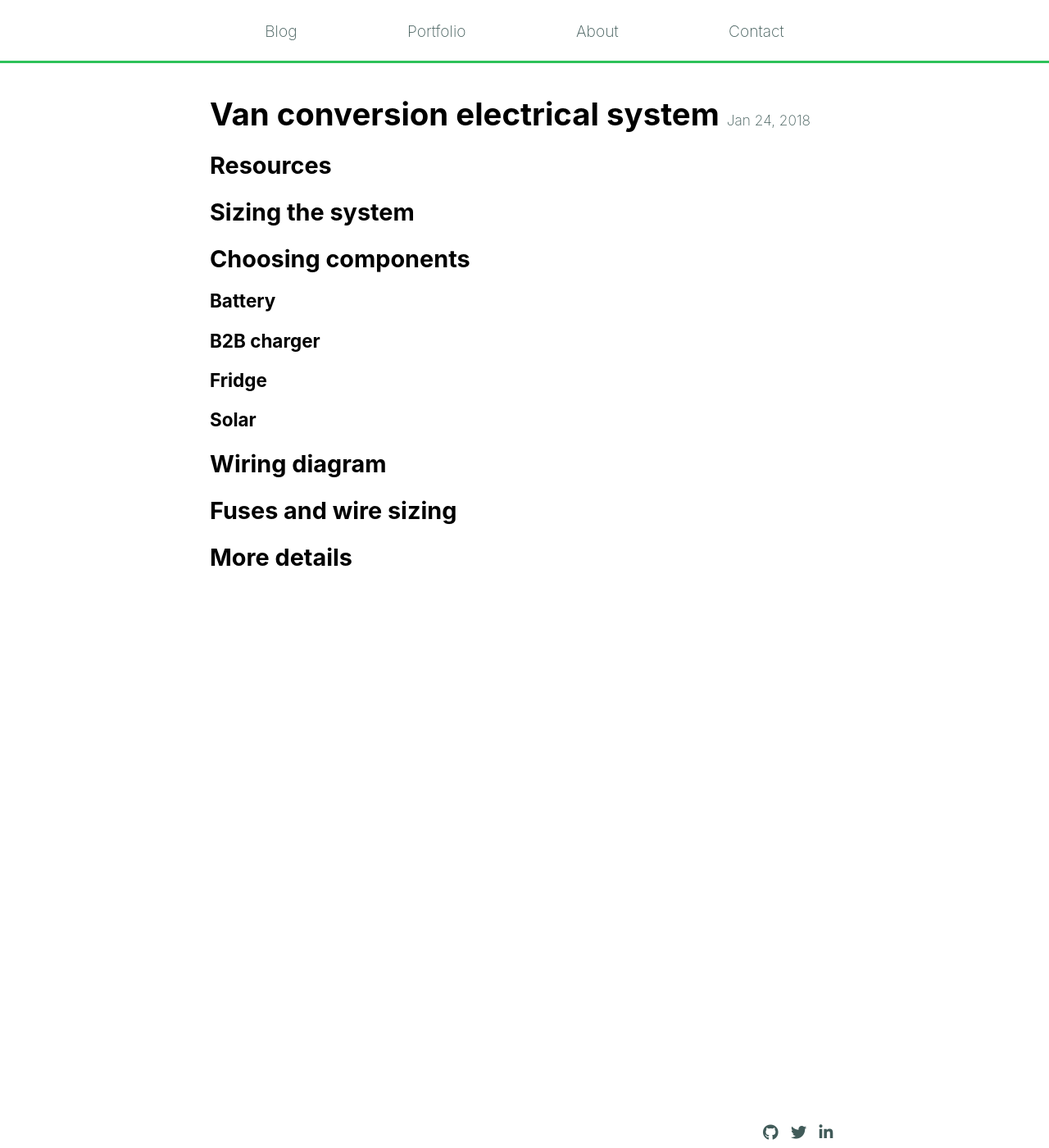
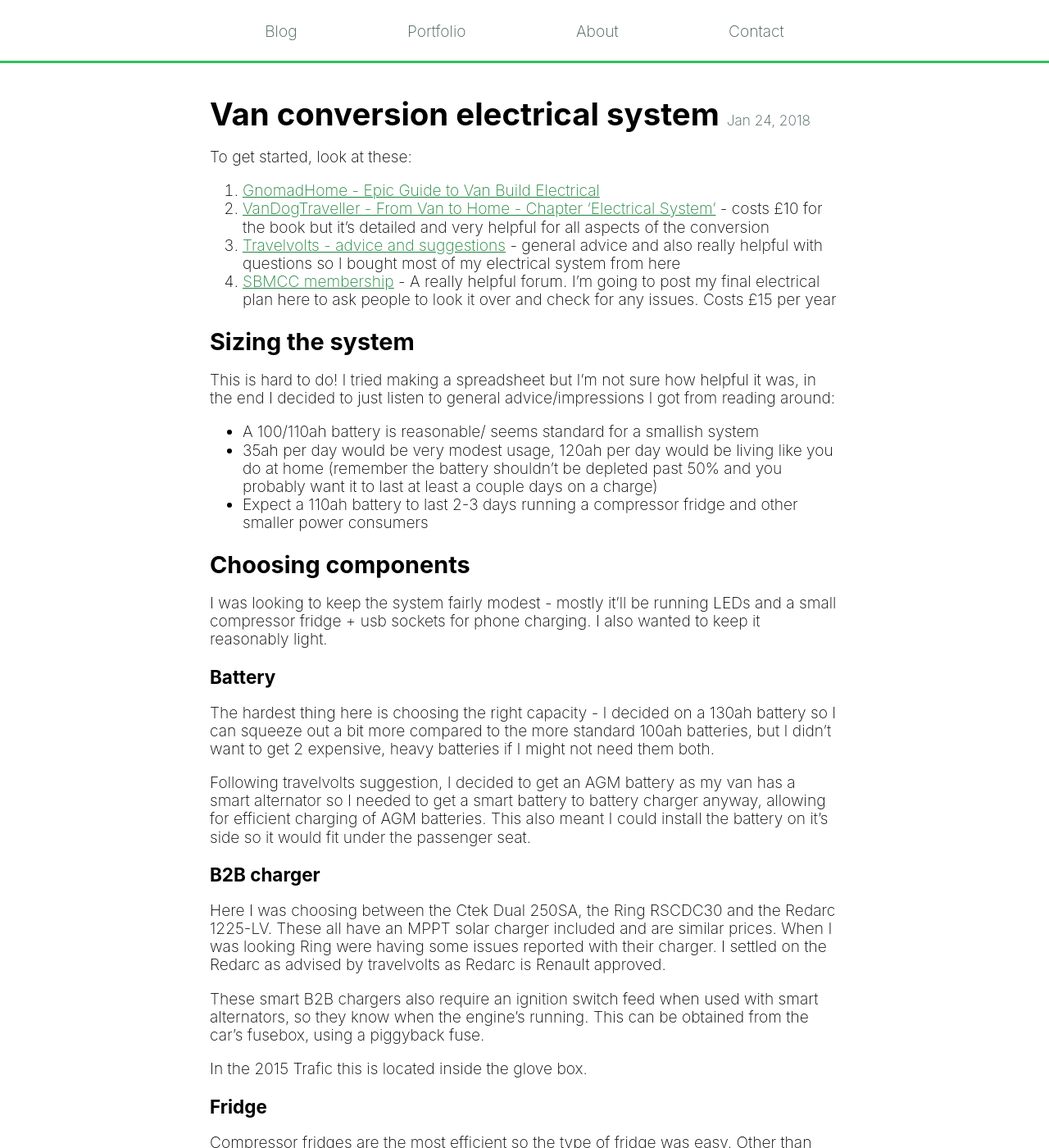
Before and after one commit to dangerdak/blog, a Jekyll site: the page built from _posts/2018-01-24-van-conversion-electrical-system.md, in a window 1280 px wide and 1400 px high. Shown: the whole window at 82% size. Built offline with Jekyll 4.4.1, drawn with Linux system fonts in a browser that asks for light colours; nearby versions of some CDN libraries; some of the changed text lies outside the part shown.

Commit message:
started writing

```diff
--- a/_posts/2018-01-24-van-conversion-electrical-system.md
+++ b/_posts/2018-01-24-van-conversion-electrical-system.md
@@ -2,13 +2,80 @@
 title: Van conversion electrical system
 layout: post
 ---
-## Resources
+
+To get started, look at these:
+1. [GnomadHome - Epic Guide to Van Build
+Electrical](https://gnomadhome.com/van-build-solar-electrical-wiring/)
+2. [VanDogTraveller - From Van to Home - Chapter 'Electrical
+   System'](http://vandogtraveller.com/van-conversion-book-from-van-to-home/) - costs £10 for the book but it's detailed and very helpful for all aspects
+     of the conversion
+3. [Travelvolts - advice and suggestions](https://www.travelvolts.net/) - general
+   advice and also really helpful with questions so I bought most of my
+   electrical system from here
+4. [SBMCC membership](http://forum-sbmcc.co.uk/) - A really helpful forum. I'm
+   going to post my final electrical plan here to ask people to look it over
+   and check for any issues. Costs £15 per year
+
+
 ## Sizing the system
+This is hard to do! I tried making a spreadsheet but I'm not sure how helpful
+it was, in the end I decided to just listen to general advice/impressions I got
+from reading around:
+- A 100/110ah battery is reasonable/ seems standard for a smallish system
+- 35ah per day would be very modest usage, 120ah per day would be living like you do at home (remember the battery shouldn't be depleted past 50% and you probably want it to last at least a couple days on a charge)
+- Expect a 110ah battery to last 2-3 days running a compressor fridge and other smaller power consumers
+
 ## Choosing components
+I was looking to keep the system fairly modest - mostly it'll be running LEDs
+and a small compressor fridge + usb sockets for phone charging. I also wanted
+to keep it reasonably light.
+
 ### Battery
+The hardest thing here is choosing the right capacity - I decided on
+a 130ah battery so I can squeeze out a bit more compared to the more standard 100ah
+batteries, but I didn't want to get 2 expensive, heavy batteries if I might
+not need them both.
+
+Following travelvolts suggestion, I decided to get an AGM battery as my van has
+a smart alternator so I needed to get a smart battery to battery charger
+anyway, allowing for efficient charging of AGM batteries. This also meant
+I could install the battery on it's side so it would fit under the
+passenger seat.
+
 ### B2B charger
+Here I was choosing between the Ctek Dual 250SA, the Ring RSCDC30 and the Redarc
+1225-LV. These all have an MPPT solar charger included and are similar prices.
+When I was looking Ring were having some issues reported with their charger.
+I settled on the Redarc as advised by travelvolts as Redarc is Renault
+approved.
+
+These smart B2B chargers also require an ignition switch feed when used with
+smart alternators, so they know when the engine's running. This can be obtained
+from the car's fusebox, using a piggyback fuse.
+
+In the 2015 Trafic this is located inside the glove box.
+
 ### Fridge
+Compressor fridges are the most efficient so the type of fridge was easy. Other
+than this I figured a reputable brand was the best I could do so I went with
+a Dometic CF26 21L fridge. Big enough to fit a few beers and some cheese, but
+I was also considering the space it will take up and the lower power usage of
+smaller fridges.
+
 ### Solar
+As a rough guide, the wattage of your solar panels should be around the ah
+capacity of your batteries. I'm planning to get either 130W or 150W panels to
+go with my 130ah battery.
+,
 ## Wiring diagram
+
 ## Fuses and wire sizing
+Fuses are there primarily to protect the wires from excessive current, rather than the
+components/appliances. This is because if too much current runs through a wire
+it can cause a fire. So the rating of each fuse should be less
+than what the wire can handle. A voltage drop of 3% is generally considered
+acceptable, which is 0.36V in a 12V system. Here's a tool to help calculate
+appropriate [wire sizing](http://www.antares.co.uk/design-tools.html). Remember
+the length includes both the negative and the positive side of a circuit.
+
 ## More details
```
